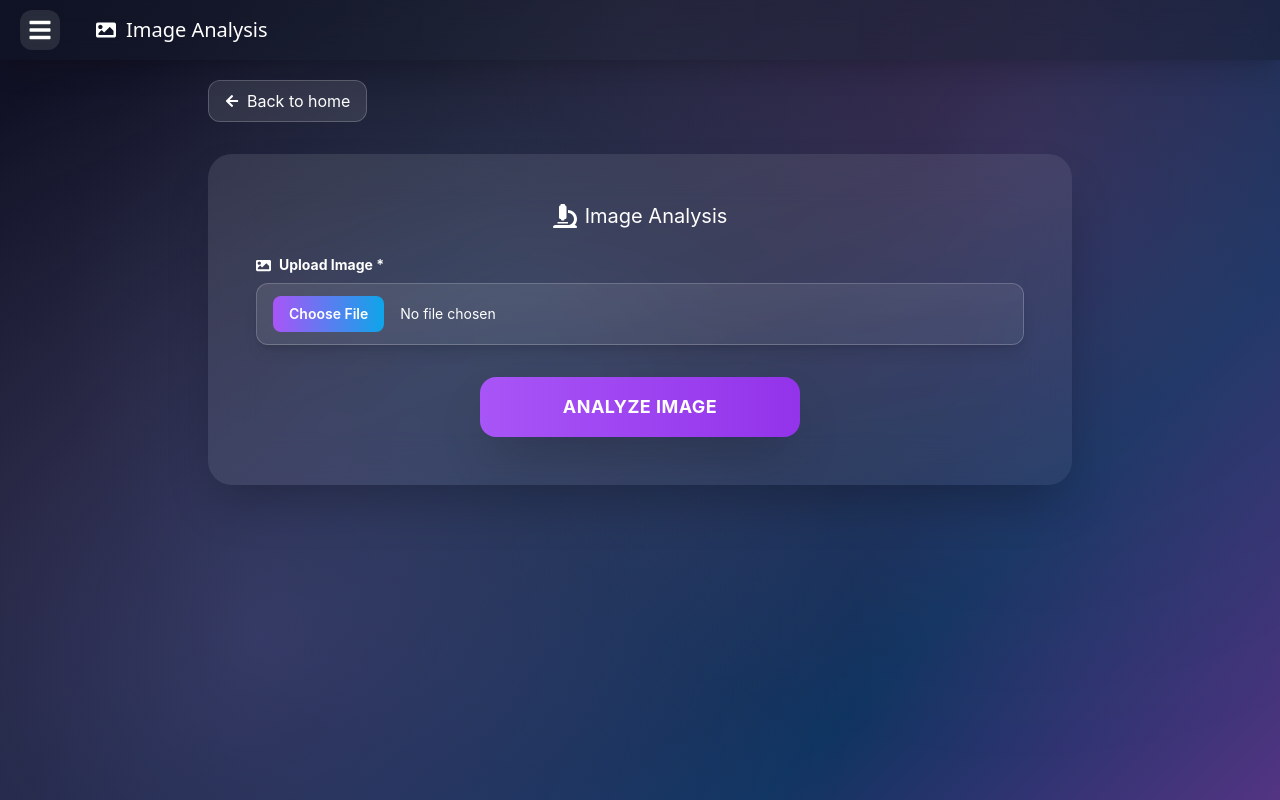
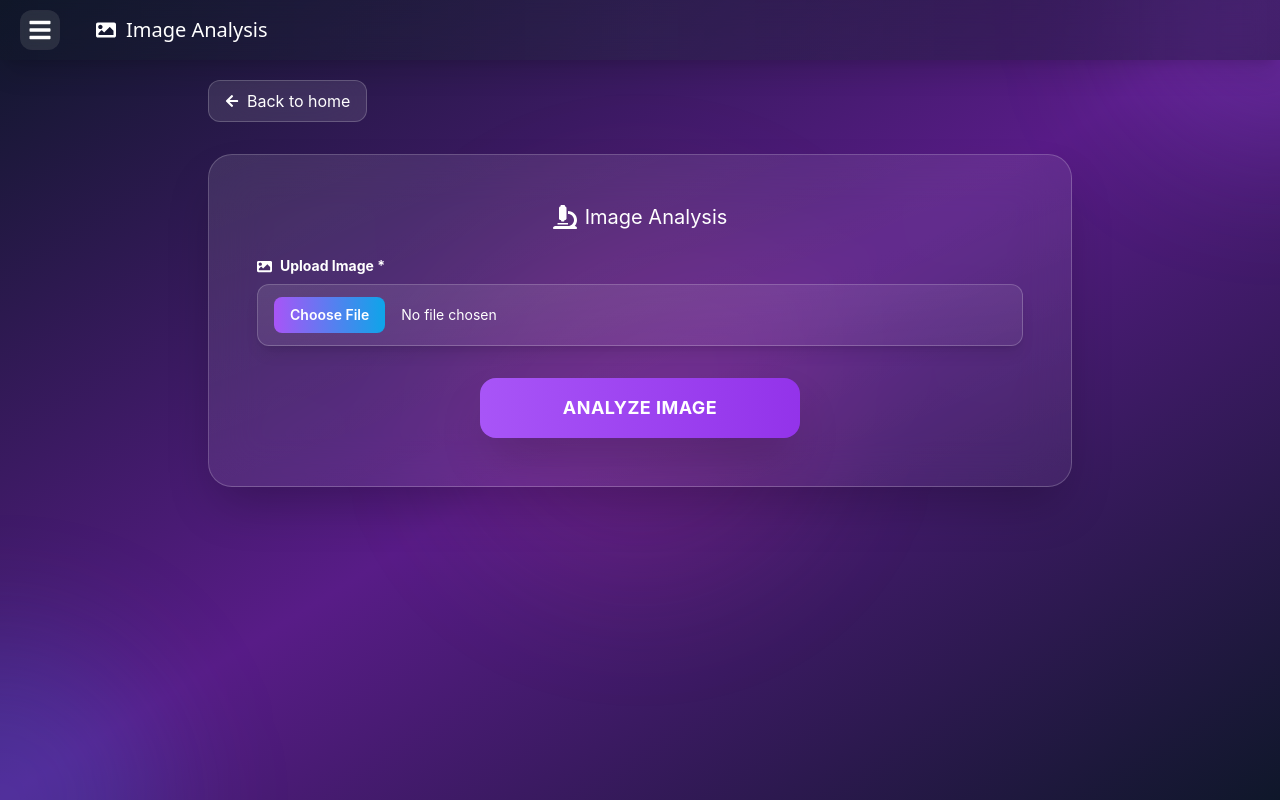
Before and after one commit to 00200200/AI-Medical-Analyzer, a React (Create React App) app in the folder frontend/: page / in a window 1280 px wide. Both pictures are taken after a click on the element 862 px from the left and 512 px from the top of the page. Built offline with nearby package versions, Linux system fonts and the light colour scheme.

Commit message:
finised with favicon

```diff
--- a/frontend/public/index.html
+++ b/frontend/public/index.html
@@ -1,5 +1,7 @@
 <!doctype html>
 <html lang="pl">
+
+<link rel="icon" type="image/png" href="%PUBLIC_URL%/favicon.png" />
 
 <head>
     <meta charset="utf-8" />
--- a/frontend/src/components/Home.jsx
+++ b/frontend/src/components/Home.jsx
@@ -35,8 +35,14 @@ const Home = ({ navigateTo }) => {
 	};
 
 	return (
-		<div className='max-w-4xl mx-auto p-4 pt-20'>
-			{/* Back Button */}
+		<div className='min-h-screen bg-gradient-to-br from-slate-900 via-purple-900 to-slate-900'>
+			<div className='absolute inset-0 overflow-hidden pointer-events-none'>
+				<div className='absolute -top-40 -right-40 w-80 h-80 bg-purple-500/20 rounded-full blur-3xl'></div>
+				<div className='absolute -bottom-40 -left-40 w-80 h-80 bg-blue-500/20 rounded-full blur-3xl'></div>
+				<div className='absolute top-1/2 left-1/2 transform -translate-x-1/2 -translate-y-1/2 w-96 h-96 bg-pink-500/10 rounded-full blur-3xl'></div>
+			</div>
+
+			<div className='relative z-10 max-w-4xl mx-auto p-4 pt-20'>
 				<div className='mb-8'>
 					<button
 						onClick={() => navigateTo('landing')}
@@ -55,7 +61,9 @@ const Home = ({ navigateTo }) => {
 							<div
 								className='w-2 h-2 bg-primary-400 rounded-full animate-bounce'
 								style={{ animationDelay: '0.1s' }}></div>
-						<div className='w-2 h-2 bg-purple-400 rounded-full animate-bounce' style={{ animationDelay: '0.2s' }}></div>
+							<div
+								className='w-2 h-2 bg-purple-400 rounded-full animate-bounce'
+								style={{ animationDelay: '0.2s' }}></div>
 							<span className='ml-2'>Analyzing{dots}</span>
 						</div>
 					</div>
@@ -71,6 +79,7 @@ const Home = ({ navigateTo }) => {
 					</div>
 				)}
 			</div>
+		</div>
 	);
 };
 
--- a/frontend/src/components/ImageAnalyzer.jsx
+++ b/frontend/src/components/ImageAnalyzer.jsx
@@ -71,8 +71,14 @@ const ImageAnalyzer = ({ navigateTo }) => {
 	};
 
 	return (
-		<div className='max-w-4xl mx-auto p-4 pt-20'>
-			{/* Back Button */}
+		<div className='min-h-screen bg-gradient-to-br from-slate-900 via-purple-900 to-slate-900'>
+			<div className='absolute inset-0 overflow-hidden pointer-events-none'>
+				<div className='absolute -top-40 -right-40 w-80 h-80 bg-purple-500/20 rounded-full blur-3xl'></div>
+				<div className='absolute -bottom-40 -left-40 w-80 h-80 bg-blue-500/20 rounded-full blur-3xl'></div>
+				<div className='absolute top-1/2 left-1/2 transform -translate-x-1/2 -translate-y-1/2 w-96 h-96 bg-pink-500/10 rounded-full blur-3xl'></div>
+			</div>
+
+			<div className='relative z-10 max-w-4xl mx-auto p-4 pt-20'>
 				<div className='mb-8'>
 					<button
 						onClick={() => navigateTo('landing')}
@@ -86,7 +92,7 @@ const ImageAnalyzer = ({ navigateTo }) => {
 					className='w-full mx-auto mt-5 mb-12 max-w-5xl min-w-96
 				                bg-gradient-to-br from-white/10 to-white/5
 				                p-12 rounded-3xl shadow-2xl backdrop-blur-xl
-			                relative overflow-hidden'>
+				                relative overflow-hidden border border-white/20'>
 					<h2 className='text-xl mb-5 text-center text-white'>
 						<div className='inline-flex items-center'>
 							<FaMicroscope size={24} className='mr-2' />
@@ -106,7 +112,7 @@ const ImageAnalyzer = ({ navigateTo }) => {
 									type='file'
 									accept='image/*'
 									onChange={handleFileChange}
-								className={`w-full px-4 py-3 border rounded-xl text-sm bg-gradient-to-br from-white/10 to-white/5 text-white shadow-lg transition-all duration-300 focus:outline-none focus:border-purple-500 focus:shadow-purple-500/40 focus:bg-gradient-to-br focus:from-white/15 focus:to-white/8 focus:-translate-y-0.5 file:mr-4 file:py-2 file:px-4 file:rounded-lg file:border-0 file:text-sm file:font-semibold file:bg-gradient-to-r file:from-purple-500 file:to-primary-500 file:text-white hover:file:from-purple-600 hover:file:to-primary-600 transition-colors ${
+									className={`w-full px-4 py-3 border rounded-xl text-sm bg-gradient-to-br from-white/10 to-white/5 text-white shadow-lg transition-all duration-300 focus:outline-none focus:border-purple-500 focus:shadow-purple-500/40 focus:bg-gradient-to-br focus:from-white/15 focus:to-white/8 focus:-translate-y-0.5 cursor-pointer file:mr-4 file:py-2 file:px-4 file:rounded-lg file:border-0 file:text-sm file:font-semibold file:bg-gradient-to-r file:from-purple-500 file:to-primary-500 file:text-white hover:file:from-purple-600 hover:file:to-primary-600 file:cursor-pointer transition-colors ${
 										errors.image ? 'border-red-500 shadow-red-500/50' : 'border-white/20'
 									}`}
 								/>
@@ -123,7 +129,7 @@ const ImageAnalyzer = ({ navigateTo }) => {
 										type='button'
 										className='px-6 py-3 bg-gradient-to-r from-primary-500 to-primary-600 text-white font-semibold rounded-xl shadow-lg hover:from-primary-600 hover:to-primary-700 hover:-translate-y-1 hover:shadow-xl transition-all duration-300 w-fit'
 										onClick={clearImage}>
-									<FaTimes className='mr-2' /> Remove Image
+										<FaTimes className='inline mr-2' /> Remove Image
 									</button>
 								</div>
 							)}
@@ -147,7 +153,9 @@ const ImageAnalyzer = ({ navigateTo }) => {
 							<div
 								className='w-2 h-2 bg-primary-400 rounded-full animate-bounce'
 								style={{ animationDelay: '0.1s' }}></div>
-						<div className='w-2 h-2 bg-purple-400 rounded-full animate-bounce' style={{ animationDelay: '0.2s' }}></div>
+							<div
+								className='w-2 h-2 bg-purple-400 rounded-full animate-bounce'
+								style={{ animationDelay: '0.2s' }}></div>
 							<span className='ml-2'>Analyzing{dots}</span>
 						</div>
 					</div>
@@ -163,6 +171,7 @@ const ImageAnalyzer = ({ navigateTo }) => {
 					</div>
 				)}
 			</div>
+		</div>
 	);
 };
 
--- a/frontend/src/components/LandingPage.jsx
+++ b/frontend/src/components/LandingPage.jsx
@@ -4,7 +4,6 @@ import { FaMicroscope, FaFlask, FaArrowRight, FaStethoscope, FaXRay } from 'reac
 const LandingPage = ({ navigateTo }) => {
 	return (
 		<div className='min-h-screen bg-gradient-to-br from-slate-900 via-purple-900 to-slate-900 flex items-center justify-center p-4'>
-			{/* Background Effects */}
 			<div className='absolute inset-0 overflow-hidden'>
 				<div className='absolute -top-40 -right-40 w-80 h-80 bg-purple-500/20 rounded-full blur-3xl'></div>
 				<div className='absolute -bottom-40 -left-40 w-80 h-80 bg-blue-500/20 rounded-full blur-3xl'></div>
@@ -12,22 +11,20 @@ const LandingPage = ({ navigateTo }) => {
 			</div>
 
 			<div className='relative z-10 max-w-6xl mx-auto'>
-				{/* Header */}
-				<div className='text-center mb-16'>
-					<h1 className='text-6xl md:text-7xl font-bold bg-gradient-to-r from-white via-purple-200 to-blue-200 bg-clip-text text-transparent mb-6'>
-						Medical Analyzer
+				<div className='text-center mb-10 mt-10'>
+					<h1 className='text-3xl md:text-4xl font-bold mb-6'>
+						<span className='bg-gradient-to-r from-white via-purple-200 to-blue-200 bg-clip-text text-transparent' style={{ WebkitBackgroundClip: 'text', WebkitTextFillColor: 'transparent' }}>
+							Medical Analyzer
+						</span>
 					</h1>
 					<p className='text-xl text-gray-300 max-w-2xl mx-auto leading-relaxed'>
 						Advanced medical analysis using artificial intelligence to interpret blood tests and medical images
 					</p>
 				</div>
 
-				{/* Main Cards */}
 				<div className='grid md:grid-cols-2 gap-8 max-w-5xl mx-auto'>
-					{/* Blood Analysis Card */}
 					<div className='group cursor-pointer' onClick={() => navigateTo('blood')}>
 						<div className='relative bg-gradient-to-br from-white/10 via-white/5 to-white/10 backdrop-blur-xl rounded-3xl p-8 border border-white/20 hover:border-purple-400/50 transition-all duration-500 hover:scale-105 hover:shadow-2xl hover:shadow-purple-500/20'>
-							{/* Card Header */}
 							<div className='flex items-center justify-between mb-6'>
 								<div className='flex items-center space-x-4'>
 									<div className='p-4 bg-gradient-to-br from-red-500/20 to-pink-500/20 rounded-2xl border border-red-400/30'>
@@ -41,7 +38,6 @@ const LandingPage = ({ navigateTo }) => {
 								<FaArrowRight className='text-2xl text-purple-400 group-hover:translate-x-2 transition-transform duration-300' />
 							</div>
 
-							{/* Card Content */}
 							<div className='space-y-4 mb-6'>
 								<div className='flex items-center space-x-3 text-gray-300'>
 									<div className='w-2 h-2 bg-red-400 rounded-full'></div>
@@ -49,7 +45,6 @@ const LandingPage = ({ navigateTo }) => {
 								</div>
 							</div>
 
-							{/* Card Footer */}
 							<div className='pt-4 border-t border-white/10'>
 								<div className='flex items-center justify-between'>
 									<span className='text-sm text-gray-400'>Click to start</span>
@@ -60,15 +55,12 @@ const LandingPage = ({ navigateTo }) => {
 								</div>
 							</div>
 
-							{/* Hover Effect Overlay */}
 							<div className='absolute inset-0 bg-gradient-to-br from-red-500/5 to-pink-500/5 rounded-3xl opacity-0 group-hover:opacity-100 transition-opacity duration-500'></div>
 						</div>
 					</div>
 
-					{/* Image Analysis Card */}
 					<div className='group cursor-pointer' onClick={() => navigateTo('image')}>
 						<div className='relative bg-gradient-to-br from-white/10 via-white/5 to-white/10 backdrop-blur-xl rounded-3xl p-8 border border-white/20 hover:border-blue-400/50 transition-all duration-500 hover:scale-105 hover:shadow-2xl hover:shadow-blue-500/20'>
-							{/* Card Header */}
 							<div className='flex items-center justify-between mb-6'>
 								<div className='flex items-center space-x-4'>
 									<div className='p-4 bg-gradient-to-br from-blue-500/20 to-cyan-500/20 rounded-2xl border border-blue-400/30'>
@@ -82,7 +74,6 @@ const LandingPage = ({ navigateTo }) => {
 								<FaArrowRight className='text-2xl text-blue-400 group-hover:translate-x-2 transition-transform duration-300' />
 							</div>
 
-							{/* Card Content */}
 							<div className='space-y-4 mb-6'>
 								<div className='flex items-center space-x-3 text-gray-300'>
 									<div className='w-2 h-2 bg-blue-400 rounded-full'></div>
@@ -90,7 +81,6 @@ const LandingPage = ({ navigateTo }) => {
 								</div>
 							</div>
 
-							{/* Card Footer */}
 							<div className='pt-4 border-t border-white/10'>
 								<div className='flex items-center justify-between'>
 									<span className='text-sm text-gray-400'>Click to start</span>
@@ -101,7 +91,6 @@ const LandingPage = ({ navigateTo }) => {
 								</div>
 							</div>
 
-							{/* Hover Effect Overlay */}
 							<div className='absolute inset-0 bg-gradient-to-br from-blue-500/5 to-cyan-500/5 rounded-3xl opacity-0 group-hover:opacity-100 transition-opacity duration-500'></div>
 						</div>
 					</div>
--- a/frontend/src/index.css
+++ b/frontend/src/index.css
@@ -2,7 +2,6 @@
 @tailwind components;
 @tailwind utilities;
 
-/* Custom styles for the medical analyzer */
 body {
 	margin: 0;
 	font-family: -apple-system, BlinkMacSystemFont, 'Segoe UI', 'Roboto', 'Oxygen', 'Ubuntu', 'Cantarell', 'Fira Sans',
```
Also changed, not shown: frontend/public/favicon.png (added). Lines whose indentation alone changed are shown as unchanged.
